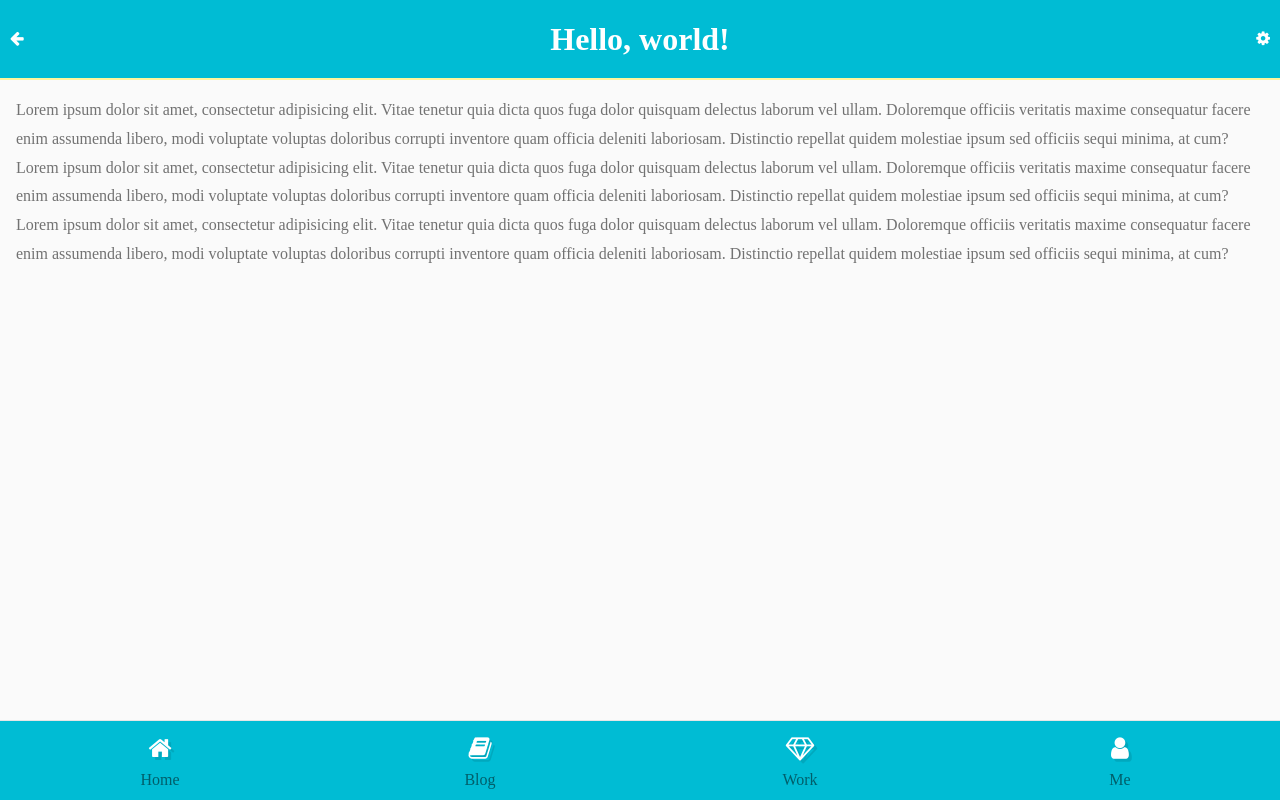
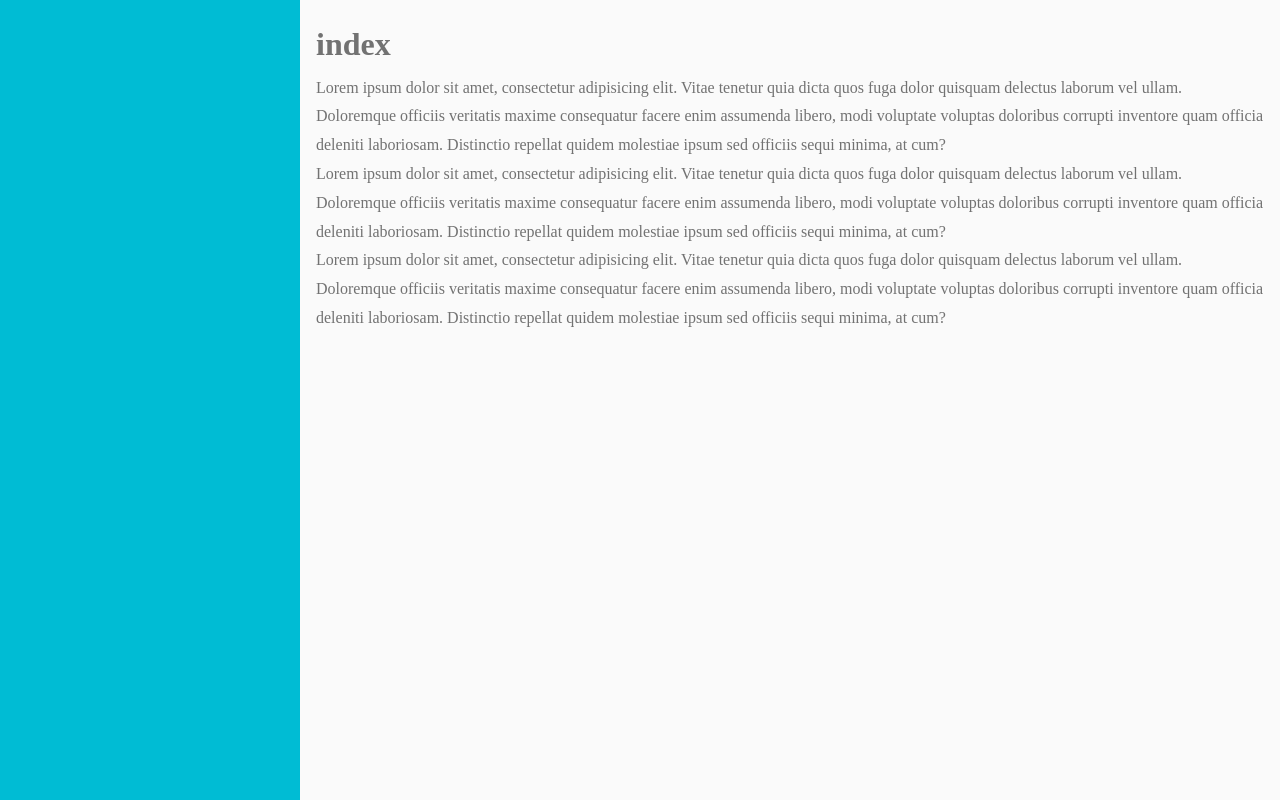
Before and after one commit to sumi12345/flex, a plain HTML site: page index.html in a window 1280 px wide. Drawn offline with Linux system fonts and the light colour scheme.

Commit message:
responsive-nav

```diff
--- a/index.html
+++ b/index.html
@@ -14,8 +14,10 @@
         <h1>Hello, world!</h1>
         <a href="#" class="button"><i class="fa fa-cog"></i></a>
     </header>
+    <section class="sidebar"></section>
     <div class="content">
-        <p>Lorem ipsum dolor sit amet, consectetur adipisicing elit. Vitae tenetur quia dicta quos fuga dolor quisquam delectus laborum vel ullam. Doloremque officiis veritatis maxime consequatur facere enim assumenda libero, modi voluptate voluptas doloribus corrupti inventore quam officia deleniti laboriosam. Distinctio repellat quidem molestiae ipsum sed officiis sequi minima, at cum?</p>
+        <h1>index</h1>
+<p>Lorem ipsum dolor sit amet, consectetur adipisicing elit. Vitae tenetur quia dicta quos fuga dolor quisquam delectus laborum vel ullam. Doloremque officiis veritatis maxime consequatur facere enim assumenda libero, modi voluptate voluptas doloribus corrupti inventore quam officia deleniti laboriosam. Distinctio repellat quidem molestiae ipsum sed officiis sequi minima, at cum?</p>
 <p>Lorem ipsum dolor sit amet, consectetur adipisicing elit. Vitae tenetur quia dicta quos fuga dolor quisquam delectus laborum vel ullam. Doloremque officiis veritatis maxime consequatur facere enim assumenda libero, modi voluptate voluptas doloribus corrupti inventore quam officia deleniti laboriosam. Distinctio repellat quidem molestiae ipsum sed officiis sequi minima, at cum?</p>
 <p>Lorem ipsum dolor sit amet, consectetur adipisicing elit. Vitae tenetur quia dicta quos fuga dolor quisquam delectus laborum vel ullam. Doloremque officiis veritatis maxime consequatur facere enim assumenda libero, modi voluptate voluptas doloribus corrupti inventore quam officia deleniti laboriosam. Distinctio repellat quidem molestiae ipsum sed officiis sequi minima, at cum?</p>
     </div>
--- a/source/styles/main.scss
+++ b/source/styles/main.scss
@@ -62,3 +62,21 @@ a, a:hover {
   display: flex;
   flex-direction: column;
 }
+
+.sidebar {
+  display: none;
+  width: 300px;
+  background-color: $primary-color;
+}
+
+@media (min-width: 800px) {
+  .app-wrap {
+    flex-direction: row;
+  }
+  .app-header, .app-footer {
+    display: none;
+  }
+  .sidebar {
+    display: block;
+  }
+}
```
Also changed, not shown: source/layout/default.html (+1 -0 lines), source/pages/index.html (+1 -0 lines), styles/main.css.
